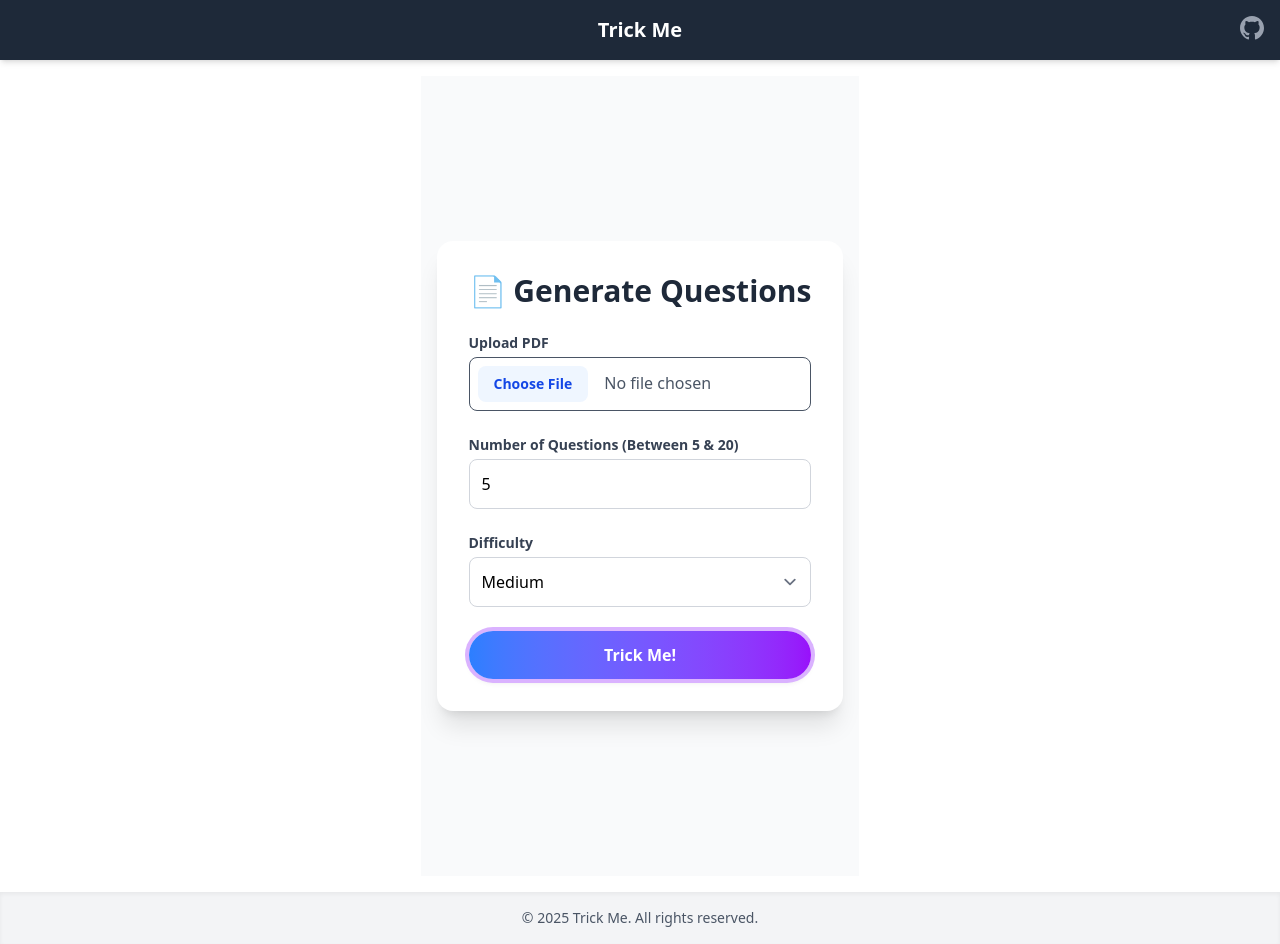
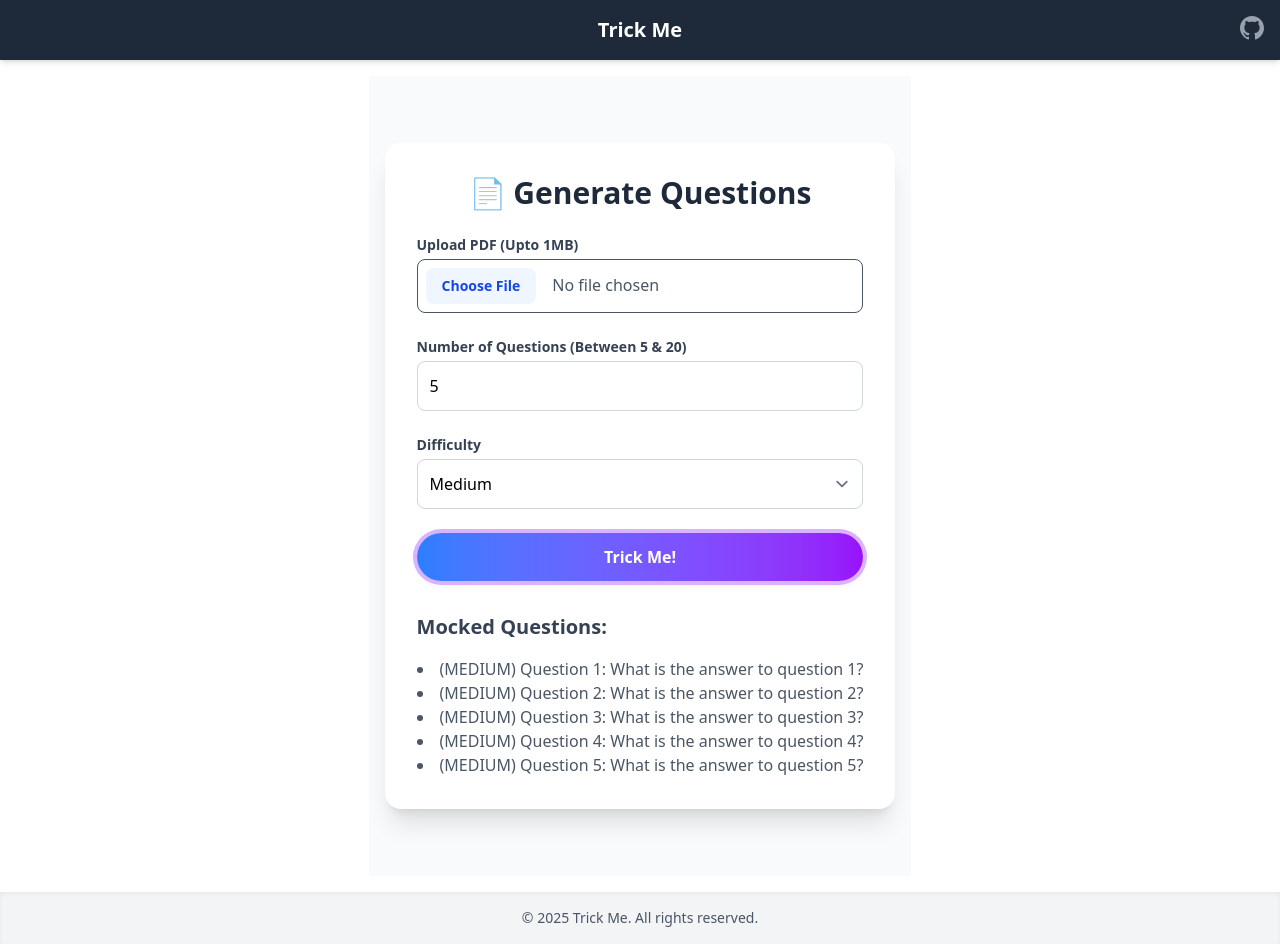
Before and after one commit to Dagmawi-22/qelem-web, a SvelteKit app: page /generate in a window 1280 px wide. Both pictures are taken after a click on the button "Trick Me!". Built offline with nearby package versions, Linux system fonts and the light colour scheme.

Commit message:
mock connection to question generator api

```diff
--- a/src/routes/generate/+page.svelte
+++ b/src/routes/generate/+page.svelte
@@ -2,20 +2,12 @@
 	let numQuestions = 5;
 	let difficulty = 'medium';
 	let file: File | null = null;
+	let questions: string[] = [];
 
 	const difficultyLevels = [
-		{
-			value: 'easy',
-			label: 'Easy'
-		},
-		{
-			value: 'medium',
-			label: 'Medium'
-		},
-		{
-			value: 'hard',
-			label: 'Tricky'
-		}
+		{ value: 'easy', label: 'Easy' },
+		{ value: 'medium', label: 'Medium' },
+		{ value: 'hard', label: 'Tricky' }
 	];
 
 	function handleFileChange(event: Event) {
@@ -23,8 +15,14 @@
 		file = target.files?.[0] ?? null;
 	}
 
-	function handleSubmit() {
+	async function handleSubmit() {
 		alert(`Generating ${numQuestions} ${difficulty} questions from PDF: ${file?.name}`);
+
+		await new Promise((resolve) => setTimeout(resolve, 1000));
+
+		questions = Array.from({ length: numQuestions }, (_, i) => {
+			return `(${difficulty.toUpperCase()}) Question ${i + 1}: What is the answer to question ${i + 1}?`;
+		});
 	}
 </script>
 
@@ -34,7 +32,7 @@
 
 		<form on:submit|preventDefault={handleSubmit} class="space-y-6">
 			<div>
-				<p class="mb-1 block text-sm font-semibold text-gray-700">Upload PDF</p>
+				<p class="mb-1 block text-sm font-semibold text-gray-700">Upload PDF (Upto 1MB)</p>
 				<input
 					type="file"
 					accept=".pdf"
@@ -78,5 +76,16 @@
 				Trick Me!
 			</button>
 		</form>
+
+		{#if questions.length}
+			<div class="mt-8 space-y-4">
+				<h3 class="text-xl font-semibold text-gray-700">Mocked Questions:</h3>
+				<ul class="list-inside list-disc text-gray-600">
+					{#each questions as question}
+						<li>{question}</li>
+					{/each}
+				</ul>
+			</div>
+		{/if}
 	</div>
 </section>
```
